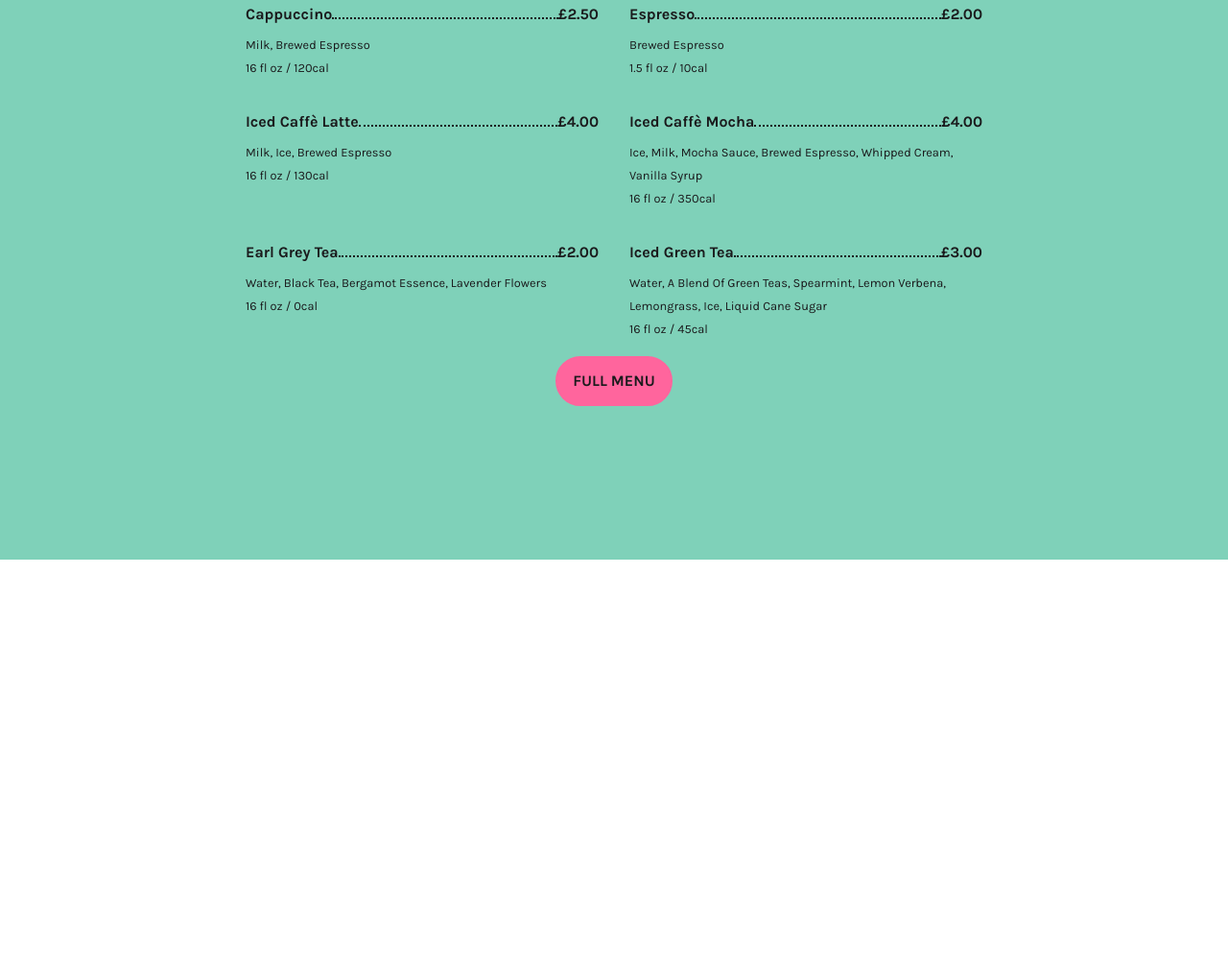
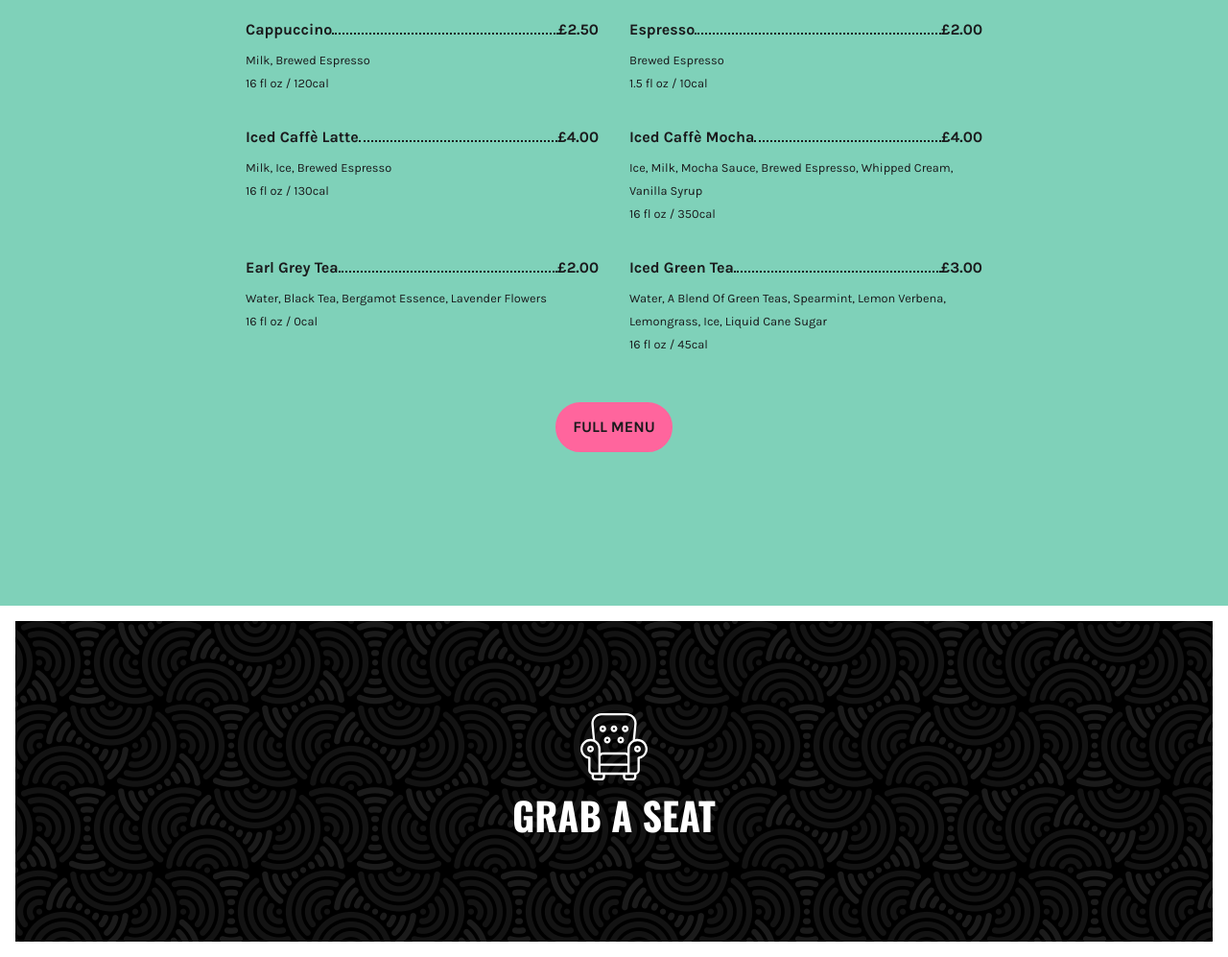
Before and after one commit to liam-mcallister/coffee-shop, a plain HTML site: page index.html in a window 1280 px wide. Shown: the part 1827-2824 px from the top of the page at 96% size. Before the commit the page ends 2410 px from the top, so only its background shows below. Drawn offline with nearby package versions, Linux system fonts and the light colour scheme; a script that the page names is missing.

Commit message:
Added a booking banner

```diff
--- a/index.html
+++ b/index.html
@@ -105,8 +105,6 @@
         <div class="inner-md">
             <h2>A Little Taster</h2>
             <hr>
-
-
             <div class="menu__list">
                 <div class="card">
                     <div class="card__header">
@@ -176,10 +174,17 @@
                     </div>
                 </div>
             </div>
-
             <a href="menu.html" class="btn">Full Menu</a>
         </div>
     </div>
+
+    <a href="booking.html">
+        <div class="booking">
+            <img class="icon-lg" src="/images/icons/chair.svg" alt="">
+            <h2>Grab a Seat</h2>
+        </div>
+    </a>
+
 
 
 
--- a/styles/scss/_components.scss
+++ b/styles/scss/_components.scss
@@ -16,6 +16,7 @@
   padding: 1rem;
   background: $color6;
   color: $color1;
+  transition: all 0.5s;
 
   & a {
     color: $white;
@@ -32,6 +33,7 @@
   border: 2px solid $white;
   background: transparent;
   color: $white;
+  transition: all 0.5s;
 
   &:hover {
     border: 2px solid $color4;
@@ -144,6 +146,11 @@ a {
   }
 }
 
+.icon-lg {
+  height: 70px;
+  width: 70px;
+}
+
 /*-------------------------------------------HR----*/
 hr {
   height: 5px;
--- a/styles/scss/_layout.scss
+++ b/styles/scss/_layout.scss
@@ -114,4 +114,19 @@
 .menu__list {
   display: flex;
   flex-wrap: wrap;
+  margin-bottom: 2rem;
 }
+
+/*---------------------------------------Booking----*/
+.booking {
+  grid-column: 1fr;
+  grid-row: auto;
+  grid-area: booking;
+  @include flex-column-center;
+  padding: 6rem 0;
+  transition: all 0.5s;
+
+  & h2 {
+    margin-top: 1rem;
+  }
+}
--- a/styles/scss/_mixins.scss
+++ b/styles/scss/_mixins.scss
@@ -16,7 +16,8 @@
     "navbar"
     "hero"
     "intro"
-    "menu";
+    "menu"
+    "booking";
 }
 
 /*------------------------------------------Flex----*/
--- a/styles/scss/styles.scss
+++ b/styles/scss/styles.scss
@@ -35,11 +35,11 @@ h1 {
 
 h2 {
     @extend h1;
-  font-size: 2rem;
+    font-size: 2.5rem;
 }
 
 .sub-header {
-  font-family: 'Great Vibes', cursive;
+    font-family: "Great Vibes", cursive;
     font-size: 15rem;
 }
 
@@ -55,7 +55,7 @@ p {
 
 .signature {
     margin: 3rem;
-  font-family: 'Great Vibes', cursive;
+    font-family: "Great Vibes", cursive;
     font-size: 3rem;
     font-weight: bold;
 }
@@ -71,14 +71,26 @@ nav {
 
 /*------------------------------------------Hero----*/
 .hero {
-  box-shadow: 0px 0px 35px 11px rgba(0,0,0,0.88);
+    box-shadow: 0px 0px 35px 11px rgba(0, 0, 0, 0.88);
     background: $color1;
     color: $white;
 }
 
-
 /*------------------------------------------Menu----*/
 .menu {
-  box-shadow: 0px 0px 35px 11px rgba(0,0,0,0.88);
+    box-shadow: 0px 0px 35px 11px rgba(0, 0, 0, 0.88);
     background: $color4;
 }
+
+/*---------------------------------------Booking----*/
+.booking {
+    border: 1rem solid $white;
+    background: $color1;
+    background: url(/images/bg-dark.png);
+    color: $white;
+
+    &:hover {
+        border: 1rem solid $color6;
+        color: $color6;
+    }
+}
```
Also changed, not shown: images/bg-dark.png (added), images/icons/chair.svg (added), styles/css/styles.css, 1 other file. Lines whose indentation alone changed are shown as unchanged.
